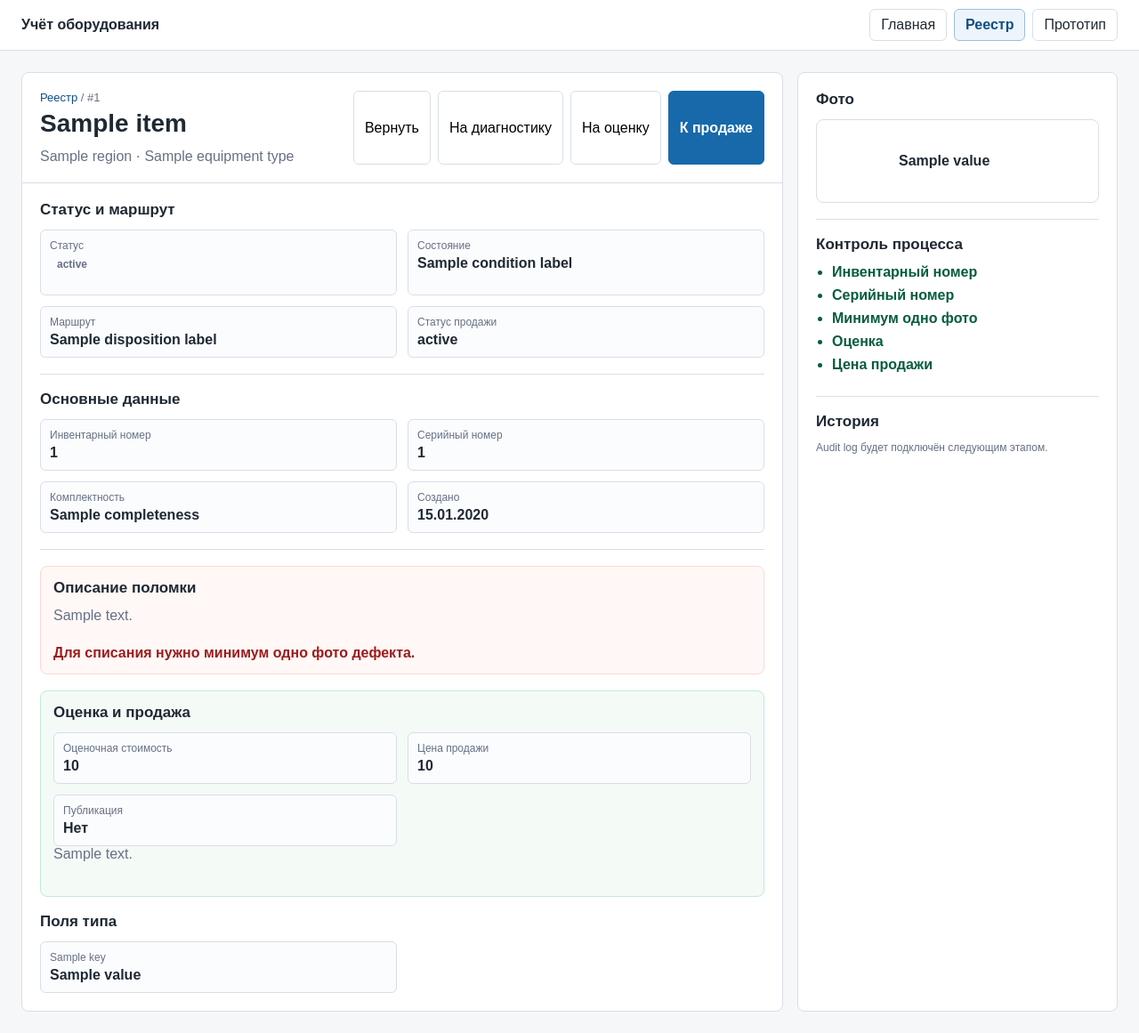
After one commit to milexx/equipment-accounting, a FastAPI app: template app/templates/equipment/detail.html in a window 1280 px wide. The commit adds this page. Shown: the whole page at 89% size. Run offline with FastAPI, Linux system fonts and the light colour scheme; the template is opened without the code that fills it: most values are stand-ins (such as "Sample title", 1, 10 or a date in 2020); parts of the project's set-up code (start-up, migrations or seed data) failed here and were passed over.

Commit message:
Add equipment detail page

```diff
--- a/app/api/equipment.py
+++ b/app/api/equipment.py
@@ -1,6 +1,6 @@
 from typing import Annotated
 
-from fastapi import APIRouter, Depends, Query, Request
+from fastapi import APIRouter, Depends, HTTPException, Query, Request
 from fastapi.responses import HTMLResponse
 from fastapi.templating import Jinja2Templates
 from sqlalchemy.orm import Session
@@ -60,6 +60,30 @@
     )
 
 
+@router.get("/{equipment_id}", response_class=HTMLResponse)
+def equipment_detail(
+    equipment_id: int,
+    request: Request,
+    db: Annotated[Session, Depends(get_db)],
+) -> HTMLResponse:
+    service = EquipmentService(db)
+    item = service.get_equipment(equipment_id)
+    if item is None:
+        raise HTTPException(status_code=404, detail="Equipment not found")
+
+    return templates.TemplateResponse(
+        request,
+        "equipment/detail.html",
+        {
+            "item": item,
+            "status_labels": STATUS_LABELS,
+            "condition_labels": CONDITION_LABELS,
+            "disposition_labels": DISPOSITION_LABELS,
+            "sale_status_labels": SALE_STATUS_LABELS,
+        },
+    )
+
+
 STATUS_LABELS = {
     "draft": "Черновик",
     "submitted": "На проверке",
@@ -94,3 +118,13 @@
     "valuation": "Оценка",
     "sale": "Продажа",
 }
+
+SALE_STATUS_LABELS = {
+    "not_for_sale": "Не продаётся",
+    "valuation_pending": "Ожидает оценки",
+    "priced": "Есть цена",
+    "ready": "Готово",
+    "listed": "Опубликовано",
+    "reserved": "Зарезервировано",
+    "sold": "Продано",
+}
--- a/app/services/equipment_service.py
+++ b/app/services/equipment_service.py
@@ -32,3 +32,6 @@
                 page_size=page_size,
             )
         )
+
+    def get_equipment(self, equipment_id: int):
+        return self.repository.get(equipment_id)
--- a/app/static/app.css
+++ b/app/static/app.css
@@ -237,9 +237,158 @@
   color: #667085;
 }
 
+.table-link {
+  color: #0f4f83;
+  text-decoration: none;
+}
+
+.table-link:hover {
+  text-decoration: underline;
+}
+
+.strong {
+  font-weight: 700;
+}
+
+.breadcrumbs {
+  margin-bottom: 6px;
+  color: #667085;
+  font-size: 13px;
+}
+
+.breadcrumbs a {
+  display: inline;
+  min-height: 0;
+  padding: 0;
+  background: transparent;
+  color: #0f4f83;
+  font-weight: 400;
+}
+
+.detail-layout {
+  display: grid;
+  grid-template-columns: minmax(0, 1fr) 360px;
+  gap: 16px;
+}
+
+.detail-content {
+  padding: 20px;
+}
+
+.info-section {
+  border-bottom: 1px solid #d9dee7;
+  padding-bottom: 18px;
+  margin-bottom: 18px;
+}
+
+.info-section:last-child {
+  border-bottom: 0;
+  margin-bottom: 0;
+  padding-bottom: 0;
+}
+
+.info-section h2 {
+  margin: 0 0 12px;
+  font-size: 17px;
+}
+
+.kv-grid {
+  display: grid;
+  grid-template-columns: repeat(2, minmax(0, 1fr));
+  gap: 12px;
+}
+
+.kv-grid div {
+  border: 1px solid #d9dee7;
+  border-radius: 6px;
+  padding: 10px;
+  background: #fbfcfe;
+}
+
+.kv-grid span {
+  display: block;
+  color: #667085;
+  font-size: 12px;
+  margin-bottom: 4px;
+}
+
+.kv-grid strong {
+  display: block;
+  overflow-wrap: anywhere;
+}
+
+.warning-section {
+  background: #fff8f6;
+  border: 1px solid #fed7d2;
+  border-radius: 8px;
+  padding: 14px;
+}
+
+.sale-section {
+  background: #f4fbf7;
+  border: 1px solid #bfecd3;
+  border-radius: 8px;
+  padding: 14px;
+}
+
+.notice {
+  margin-top: 10px;
+  color: #9b1c1c;
+  font-weight: 700;
+}
+
+.photo-placeholder {
+  min-height: 160px;
+  border: 2px dashed #9fb4ca;
+  border-radius: 8px;
+  display: flex;
+  align-items: center;
+  justify-content: center;
+  color: #667085;
+  background: #f8fbff;
+}
+
+.photo-list {
+  display: grid;
+  gap: 10px;
+}
+
+.photo-card {
+  display: flex;
+  align-items: center;
+  gap: 10px;
+  border: 1px solid #d9dee7;
+  border-radius: 8px;
+  padding: 10px;
+}
+
+.thumb.large {
+  width: 72px;
+  height: 72px;
+}
+
+.check-list {
+  margin: 0;
+  padding-left: 18px;
+  color: #667085;
+}
+
+.check-list li {
+  margin: 8px 0;
+}
+
+.check-list li.done {
+  color: #075c3f;
+  font-weight: 700;
+}
+
 @media (max-width: 980px) {
   .panel-head {
     flex-direction: column;
+  }
+
+  .detail-layout {
+    grid-template-columns: 1fr;
   }
 
   .filters {
--- /dev/null
+++ b/app/templates/equipment/detail.html
@@ -0,0 +1,157 @@
+<!doctype html>
+<html lang="ru">
+<head>
+  <meta charset="utf-8">
+  <meta name="viewport" content="width=device-width, initial-scale=1">
+  <title>{{ item.title }}</title>
+  <link rel="stylesheet" href="/static/app.css">
+</head>
+<body>
+  <header class="topbar">
+    <div class="brand">Учёт оборудования</div>
+    <nav>
+      <a href="/">Главная</a>
+      <a href="/equipment" class="active">Реестр</a>
+      <a href="/prototype">Прототип</a>
+    </nav>
+  </header>
+
+  <main class="workbench">
+    <section class="detail-layout">
+      <article class="panel">
+        <div class="panel-head">
+          <div>
+            <div class="breadcrumbs"><a href="/equipment">Реестр</a> / #{{ item.id }}</div>
+            <h1>{{ item.title }}</h1>
+            <p>{{ item.region.name }} · {{ item.equipment_type.name }}</p>
+          </div>
+          <div class="head-actions">
+            <button type="button">Вернуть</button>
+            <button type="button">На диагностику</button>
+            {% if item.condition.value == "broken" %}
+              <button type="button">На списание</button>
+            {% else %}
+              <button type="button">На оценку</button>
+              <button type="button" class="primary">К продаже</button>
+            {% endif %}
+          </div>
+        </div>
+
+        <div class="detail-content">
+          <section class="info-section">
+            <h2>Статус и маршрут</h2>
+            <div class="kv-grid">
+              <div>
+                <span>Статус</span>
+                <strong>
+                  <span class="status-badge status-{{ item.status.value }}">
+                    {{ status_labels[item.status.value] }}
+                  </span>
+                </strong>
+              </div>
+              <div>
+                <span>Состояние</span>
+                <strong>{{ condition_labels[item.condition.value] }}</strong>
+              </div>
+              <div>
+                <span>Маршрут</span>
+                <strong>{{ disposition_labels[item.disposition.value] }}</strong>
+              </div>
+              <div>
+                <span>Статус продажи</span>
+                <strong>{{ sale_status_labels[item.sale_status.value] }}</strong>
+              </div>
+            </div>
+          </section>
+
+          <section class="info-section">
+            <h2>Основные данные</h2>
+            <div class="kv-grid">
+              <div><span>Инвентарный номер</span><strong>{{ item.inventory_number or "-" }}</strong></div>
+              <div><span>Серийный номер</span><strong>{{ item.serial_number or "-" }}</strong></div>
+              <div><span>Комплектность</span><strong>{{ item.completeness or "-" }}</strong></div>
+              <div><span>Создано</span><strong>{{ item.created_at.strftime("%d.%m.%Y") }}</strong></div>
+            </div>
+          </section>
+
+          {% if item.defect_description %}
+            <section class="info-section warning-section">
+              <h2>Описание поломки</h2>
+              <p>{{ item.defect_description }}</p>
+              <div class="notice">Для списания нужно минимум одно фото дефекта.</div>
+            </section>
+          {% endif %}
+
+          {% if item.valuation_amount or item.sale_price or item.sale_description %}
+            <section class="info-section sale-section">
+              <h2>Оценка и продажа</h2>
+              <div class="kv-grid">
+                <div><span>Оценочная стоимость</span><strong>{{ item.valuation_amount or "-" }}</strong></div>
+                <div><span>Цена продажи</span><strong>{{ item.sale_price or "-" }}</strong></div>
+                <div><span>Публикация</span><strong>{{ "Да" if item.is_public_listing else "Нет" }}</strong></div>
+              </div>
+              {% if item.sale_description %}
+                <p>{{ item.sale_description }}</p>
+              {% endif %}
+            </section>
+          {% endif %}
+
+          <section class="info-section">
+            <h2>Поля типа</h2>
+            {% if item.attributes %}
+              <div class="kv-grid">
+                {% for key, value in item.attributes.items() %}
+                  <div><span>{{ key }}</span><strong>{{ value }}</strong></div>
+                {% endfor %}
+              </div>
+            {% else %}
+              <p class="muted">Нет дополнительных полей.</p>
+            {% endif %}
+          </section>
+        </div>
+      </article>
+
+      <aside class="panel side-detail">
+        <div class="detail-content">
+          <section class="info-section">
+            <h2>Фото</h2>
+            {% if item.photos %}
+              <div class="photo-list">
+                {% for photo in item.photos %}
+                  <div class="photo-card">
+                    <div class="thumb large"></div>
+                    <strong>{{ photo.purpose.value }}</strong>
+                  </div>
+                {% endfor %}
+              </div>
+            {% else %}
+              <div class="photo-placeholder">Фото ещё не загружены</div>
+            {% endif %}
+          </section>
+
+          <section class="info-section">
+            <h2>Контроль процесса</h2>
+            <ul class="check-list">
+              <li class="{{ 'done' if item.inventory_number else '' }}">Инвентарный номер</li>
+              <li class="{{ 'done' if item.serial_number else '' }}">Серийный номер</li>
+              <li class="{{ 'done' if item.photos else '' }}">Минимум одно фото</li>
+              {% if item.condition.value == "broken" %}
+                <li class="{{ 'done' if item.defect_description else '' }}">Описание поломки</li>
+                <li>Фото дефекта</li>
+              {% else %}
+                <li class="{{ 'done' if item.valuation_amount else '' }}">Оценка</li>
+                <li class="{{ 'done' if item.sale_price else '' }}">Цена продажи</li>
+              {% endif %}
+            </ul>
+          </section>
+
+          <section class="info-section">
+            <h2>История</h2>
+            <p class="muted">Audit log будет подключён следующим этапом.</p>
+          </section>
+        </div>
+      </aside>
+    </section>
+  </main>
+</body>
+</html>
--- a/app/templates/equipment/index.html
+++ b/app/templates/equipment/index.html
@@ -99,7 +99,7 @@
           <tbody>
             {% for item in result.items %}
               <tr>
-                <td>{{ item.id }}</td>
+                <td><a class="table-link" href="/equipment/{{ item.id }}">{{ item.id }}</a></td>
                 <td>
                   <span class="status-badge status-{{ item.status.value }}">
                     {{ status_labels[item.status.value] }}
@@ -110,7 +110,7 @@
                 <td>{{ item.region.name }}</td>
                 <td>{{ item.equipment_type.name }}</td>
                 <td>
-                  <strong>{{ item.title }}</strong>
+                  <a class="table-link strong" href="/equipment/{{ item.id }}">{{ item.title }}</a>
                   {% if item.defect_description %}
                     <div class="muted">{{ item.defect_description }}</div>
                   {% elif item.sale_description %}
```
Also changed, not shown: app/repositories/equipment_repository.py (+12 -0 lines).
